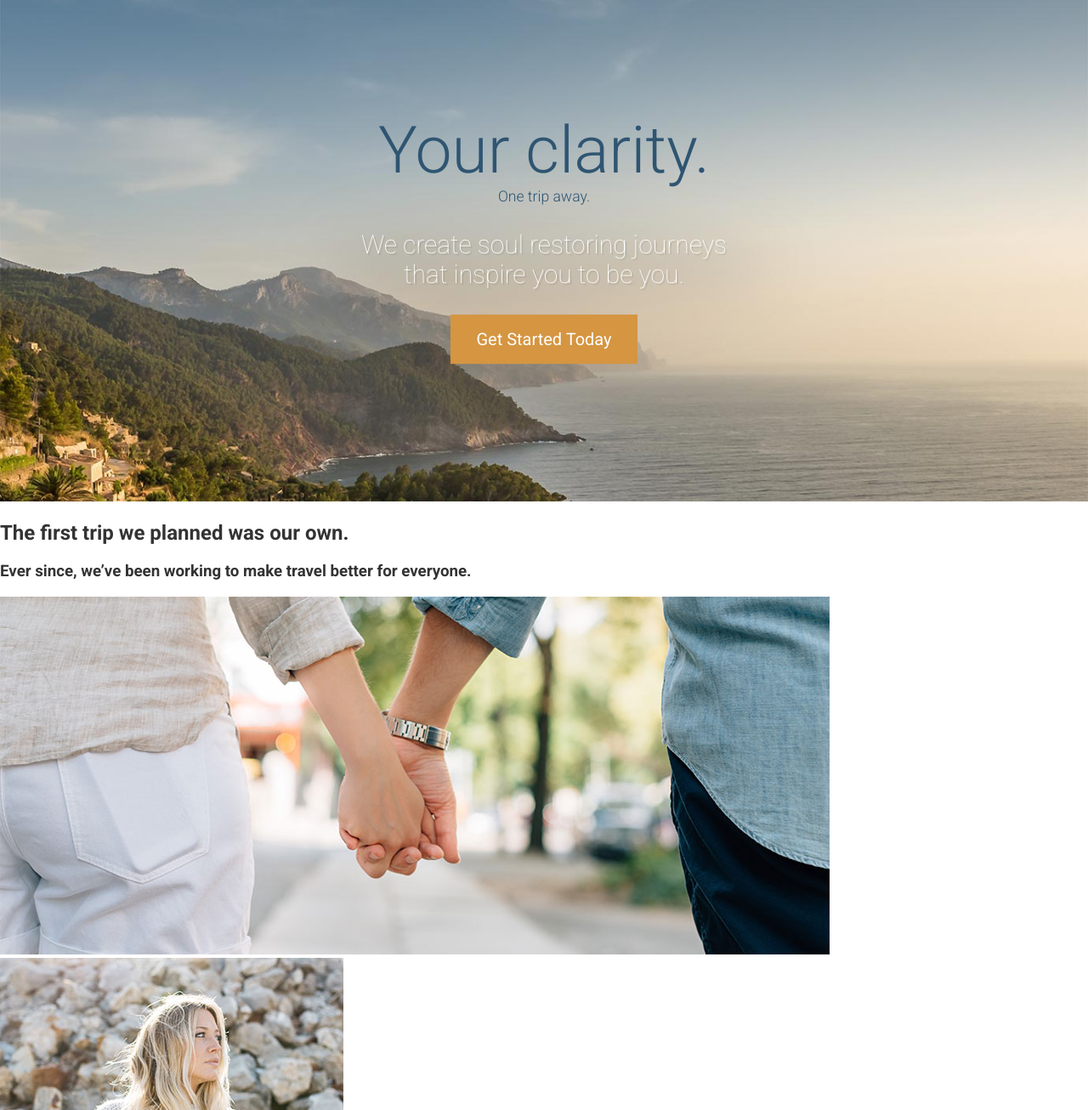
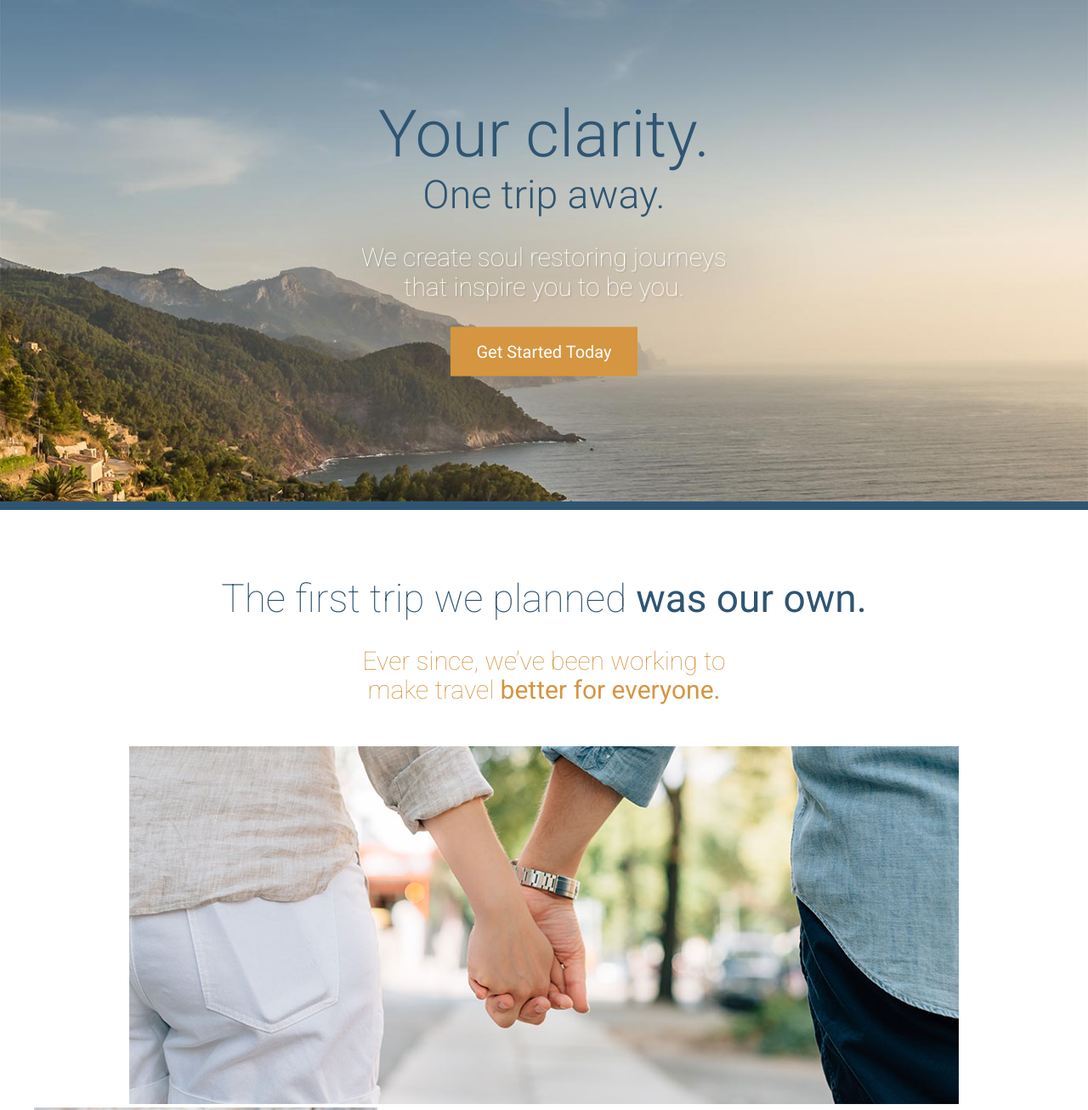
Before and after one commit to uptheirons78/travel-site, a website: page app/index.html in a window 1280 px wide. Shown: the part 180-1486 px from the top of the page at 85% size. Drawn offline with Linux system fonts and the light colour scheme.

Commit message:
style page-section, headlines and wrappers

```diff
--- a/app/assets/styles/modules/_btn.css
+++ b/app/assets/styles/modules/_btn.css
@@ -1,4 +1,3 @@
-
 .btn {
   background-color: $mainBlue;
   color: #fff;
@@ -11,7 +10,10 @@
   }
 
   &--large {
-    font-size: 1.25rem;
     padding: 1.1rem 1.9rem;
+
+    @mixin atSmall {
+      font-size: 1.25rem;
+    }
   }
 }
--- /dev/null
+++ b/app/assets/styles/modules/_headline.css
@@ -0,0 +1,42 @@
+.headline {
+  font-weight: 300;
+  font-size: 1.9rem;
+  color: $mainBlue;
+
+  @mixin atSmall {
+    font-size: 2.875rem;
+  }
+
+  &--centered {
+    text-align: center;
+  }
+
+  &--orange {
+    color: $mainOrange;
+  }
+
+  &--small {
+    font-size: 1.2rem;
+    @mixin atSmall {
+      font-size: 1.875rem;
+    }
+  }
+
+  &--narrow {
+    max-width: 500px;
+    margin-left: auto;
+    margin-right: auto;
+  }
+
+  &--light {
+    font-weight: 100;
+  }
+
+  &--b-margin-small {
+    margin-bottom: 0.5em;
+  }
+
+  &--b-margin-large {
+    margin-bottom: 1.6em;
+  }
+}
--- a/app/assets/styles/modules/_large-hero.css
+++ b/app/assets/styles/modules/_large-hero.css
@@ -1,5 +1,10 @@
 .large-hero {
+  border-bottom: 10px solid $mainBlue;
   position: relative;
+
+  &__image {
+    display: block;
+  }
 
   &__text-content {
     position: absolute;
@@ -14,35 +19,35 @@
     font-weight: 300;
     color: $mainBlue;
     margin: 0;
-    font-size: 1.1rem;
+    font-size: 2.4rem;
 
     @mixin atSmall {
-      font-size: 2rem;
-    }
-
-    @mixin atMedium {
-      font-size: 3.2rem;
-    }
-
-    @mixin atLarge {
       font-size: 4.8rem;
     }
   }
 
   &__subtitle {
     font-weight: 300;
-    font-size: 1.1rem;
+    font-size: 1.5rem;
     color: $mainBlue;
     margin: 0;
+
+    @mixin atSmall {
+      font-size: 2.9rem;
+    }
   }
 
   &__description {
     color: #fff;
-    font-size: 1.875rem;
+    font-size: 1.1rem;
     font-weight: 100;
     text-shadow: 2px 2px 0 rgba(0, 0, 0, 0.1);
     max-width: 30rem;
     margin-left: auto;
     margin-right: auto;
+
+    @mixin atSmall {
+      font-size: 1.875rem;
+    }
   }
 }
--- /dev/null
+++ b/app/assets/styles/modules/_page-section.css
@@ -0,0 +1,12 @@
+.page-section {
+  padding: 1.2rem 0;
+
+  @mixin atMedium {
+    padding: 2.5rem 0;
+  }
+
+  &--blue {
+    background-color: $mainBlue;
+    color: #fff;
+  }
+}
--- /dev/null
+++ b/app/assets/styles/modules/_wrapper.css
@@ -0,0 +1,16 @@
+.wrapper {
+  padding-left: 18px;
+  padding-right: 18px;
+  max-width: 1200px;
+  margin-left: auto;
+  margin-right: auto;
+
+  &--medium {
+    max-width: 976px;
+  }
+
+  .wrapper {
+    padding-left: 0;
+    padding-right: 0;
+  }
+}
--- a/app/assets/styles/style.css
+++ b/app/assets/styles/style.css
@@ -4,3 +4,6 @@
 @import 'base/_mixins.css';
 @import 'modules/_large-hero';
 @import 'modules/_btn';
+@import 'modules/_wrapper';
+@import 'modules/_page-section';
+@import 'modules/_headline';
--- a/app/index.html
+++ b/app/index.html
@@ -28,38 +28,57 @@
       <source srcset="assets/images/hero--large.jpg 1920w, assets/images/hero--large-hi-dpi.jpg 3840w" media="(min-width: 1380px)">
       <source srcset="assets/images/hero--medium.jpg 1380w, assets/images/hero--medium-hi-dpi.jpg 2760w" media="(min-width: 990px)">
       <source srcset="assets/images/hero--small.jpg 990w, assets/images/hero--small-hi-dpi.jpg 1980w" media="(min-width: 640px)">
-      <img srcset="assets/images/hero--smaller.jpg 640w, assets/images/hero--smaller-hi-dpi.jpg 1280w" alt="coastal view of ocean">
+      <img srcset="assets/images/hero--smaller.jpg 640w, assets/images/hero--smaller-hi-dpi.jpg 1280w" alt="coastal view of ocean"
+        class="large-hero__image">
     </picture>
 
     <div class="large-hero__text-content">
+      <div class="wrapper">
         <h1 class="large-hero__title">Your clarity.</h1>
         <h2 class="large-hero__subtitle">One trip away.</h2>
         <p class="large-hero__description">We create soul restoring journeys that inspire you to be you.</p>
         <p><a href="#" class="btn btn--orange btn--large">Get Started Today</a></p>
       </div>
     </div>
+  </div>
 
-  <div id="our-beginning">
-    <h2>The first trip we planned was our own.</h2>
-    <h3>Ever since, we&rsquo;ve been working to make travel better for everyone.</h3>
+  <div id="our-beginning" class="page-section">
+    <div class="wrapper">
+
+      <h2 class="headline headline--centered headline--light headline--b-margin-small">The first trip we planned
+        <strong>was our own.</strong></h2>
+      <h3 class="headline headline--centered headline--orange headline--small headline--narrow headline--light headline--b-margin-large">Ever
+        since, we&rsquo;ve
+        been working to
+        make travel
+        <strong>better for everyone.</strong></h3>
+      <div class="wrapper wrapper--medium">
         <img src="assets/images/first-trip.jpg" alt="Couple walking down a street.">
+      </div>
       <img src="assets/images/our-start.jpg" alt="Our founder, Jane Doe">
-    <h2>Here&rsquo;s how we got started&hellip;</h2>
+      <h2 class="headline headline--centered">Here&rsquo;s how we got started&hellip;</h2>
       <p>Lorem ipsum dolor sit amet, consectetur adipisicing elit, sed do eiusmod tempor incididunt ut labore et dolore
-      magna aliqua. Ut enim ad minim veniam, <a href="#">quis nostrud exercitation</a> ullamco laboris nisi ut aliquip
+        magna aliqua. Ut enim ad minim veniam, <a href="#">quis nostrud exercitation</a> ullamco laboris nisi ut
+        aliquip
         ex ea commodo consequat. Duis aute irure dolor in reprehenderit in voluptate velit esse cillum dolore eu fugiat
-      nulla pariatur. Excepteur sint occaecat cupidatat non proident, sunt in culpa qui officia deserunt mollit anim id
+        nulla pariatur. Excepteur sint occaecat cupidatat non proident, sunt in culpa qui officia deserunt mollit anim
+        id
         est laborum.</p>
       <p>Duis aute irure dolor in <strong>reprehenderit in</strong> voluptate velit esse cillum dolore eu fugiat nulla
         pariatur. Excepteur sint occaecat cupidatat non proident, sunt in culpa qui officia deserunt mollit anim id est
-      laborum. Lorem ipsum dolor sit amet, consectetur adipisicing elit, sed do eiusmod tempor incididunt ut labore et
+        laborum. Lorem ipsum dolor sit amet, consectetur adipisicing elit, sed do eiusmod tempor incididunt ut labore
+        et
         dolore magna aliqua.</p>
-    <p>Duis aute irure dolor in reprehenderit in voluptate velit esse cillum dolore eu fugiat nulla pariatur. Excepteur
+      <p>Duis aute irure dolor in reprehenderit in voluptate velit esse cillum dolore eu fugiat nulla pariatur.
+        Excepteur
         sint occaecat cupidatat non proident, sunt in culpa qui officia deserunt mollit anim id est laborum velit esse
         cillum <strong>dolore eu fugiat.</strong></p>
     </div>
+  </div>
 
-  <div id="features">
+  <div id="features" class="page-section page-section--blue">
+    <div class="wrapper">
+
       <img src="assets/images/icons/star.svg">
       <h2>Our Features</h2>
 
@@ -75,13 +94,15 @@
 
       <img src="assets/images/icons/wifi.svg">
       <h3>Wi-Fi Waypoints</h3>
-    <p>We only send you on trips to places we can personally vouch for as being amazing. Which means we&rsquo;ve mapped
+      <p>We only send you on trips to places we can personally vouch for as being amazing. Which means we&rsquo;ve
+        mapped
         out where local wi-fi spots are and marked them in our app&rsquo;s map view.</p>
 
       <img src="assets/images/icons/fire.svg">
       <h3>Survival Kit</h3>
       <p>Everytime you book an escape with us we send you a survival kit with the finest materials. The kit will allow
         you to setup a tent, start a fire, scratch your own back and lower your taxes.</p>
+    </div>
   </div>
 
   <div id="testimonials">
--- a/app/temp/styles/style.css
+++ b/app/temp/styles/style.css
@@ -352,8 +352,13 @@ img {
 }
 
 .large-hero {
+  border-bottom: 10px solid #2f5572;
   position: relative;
 }
+
+.large-hero__image {
+    display: block;
+  }
 
 .large-hero__text-content {
     position: absolute;
@@ -369,24 +374,10 @@ img {
     font-weight: 300;
     color: #2f5572;
     margin: 0;
-    font-size: 1.1rem;
+    font-size: 2.4rem;
   }
 
 @media (min-width: 530px) {
-
-.large-hero__title {
-      font-size: 2rem
-  }
-  }
-
-@media (min-width: 800px) {
-
-.large-hero__title {
-      font-size: 3.2rem
-  }
-  }
-
-@media (min-width: 1200px) {
 
 .large-hero__title {
       font-size: 4.8rem
@@ -395,19 +386,33 @@ img {
 
 .large-hero__subtitle {
     font-weight: 300;
-    font-size: 1.1rem;
+    font-size: 1.5rem;
     color: #2f5572;
     margin: 0;
   }
 
+@media (min-width: 530px) {
+
+.large-hero__subtitle {
+      font-size: 2.9rem
+  }
+  }
+
 .large-hero__description {
     color: #fff;
-    font-size: 1.875rem;
+    font-size: 1.1rem;
     font-weight: 100;
     text-shadow: 2px 2px 0 rgba(0, 0, 0, 0.1);
     max-width: 30rem;
     margin-left: auto;
     margin-right: auto;
+  }
+
+@media (min-width: 530px) {
+
+.large-hero__description {
+      font-size: 1.875rem
+  }
   }
 
 .btn {
@@ -423,6 +428,95 @@ img {
   }
 
 .btn--large {
-    font-size: 1.25rem;
     padding: 1.1rem 1.9rem;
   }
+
+@media (min-width: 530px) {
+
+.btn--large {
+      font-size: 1.25rem
+  }
+  }
+
+.wrapper {
+  padding-left: 18px;
+  padding-right: 18px;
+  max-width: 1200px;
+  margin-left: auto;
+  margin-right: auto;
+}
+
+.wrapper--medium {
+    max-width: 976px;
+  }
+
+.wrapper .wrapper {
+    padding-left: 0;
+    padding-right: 0;
+  }
+
+.page-section {
+  padding: 1.2rem 0;
+}
+
+@media (min-width: 800px) {
+
+.page-section {
+    padding: 2.5rem 0
+}
+  }
+
+.page-section--blue {
+    background-color: #2f5572;
+    color: #fff;
+  }
+
+.headline {
+  font-weight: 300;
+  font-size: 1.9rem;
+  color: #2f5572;
+}
+
+@media (min-width: 530px) {
+
+.headline {
+    font-size: 2.875rem
+}
+  }
+
+.headline--centered {
+    text-align: center;
+  }
+
+.headline--orange {
+    color: #d59541;
+  }
+
+.headline--small {
+    font-size: 1.2rem;
+  }
+
+@media (min-width: 530px) {
+
+.headline--small {
+      font-size: 1.875rem
+  }
+  }
+
+.headline--narrow {
+    max-width: 500px;
+    margin-left: auto;
+    margin-right: auto;
+  }
+
+.headline--light {
+    font-weight: 100;
+  }
+
+.headline--b-margin-small {
+    margin-bottom: 0.5em;
+  }
+
+.headline--b-margin-large {
+    margin-bottom: 1.6em;
+  }
```
Lines whose indentation alone changed are shown as unchanged.
